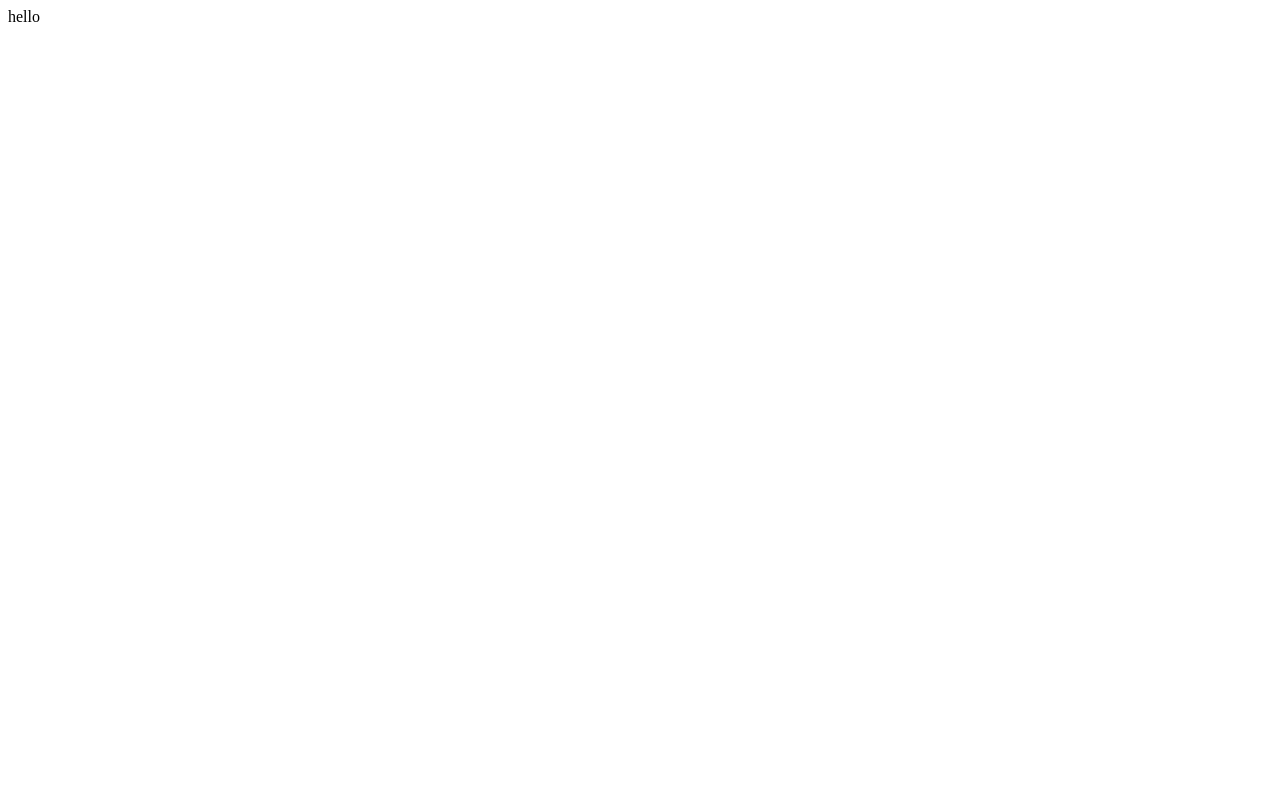
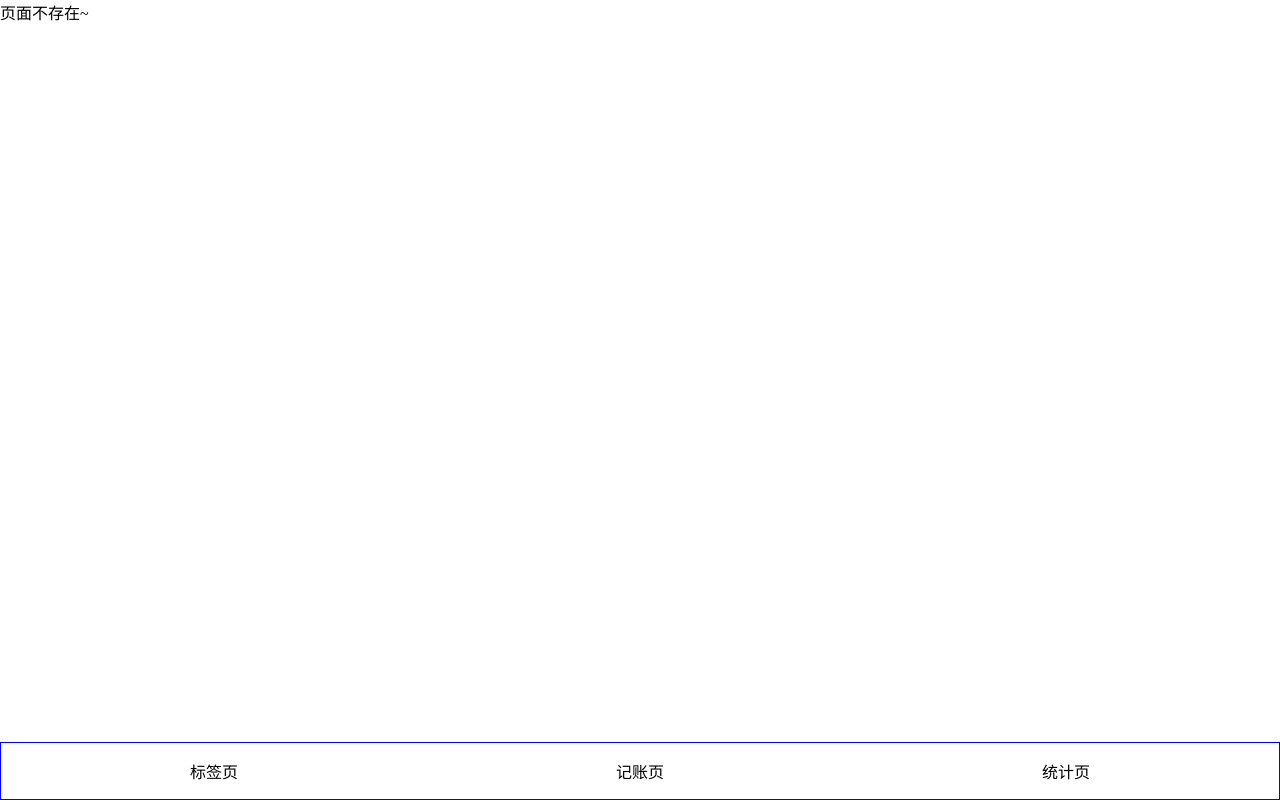
Before and after one commit to debugtheworldbot/morneyReact, a React (Create React App) app: page / in a window 1280 px wide. Built offline with nearby package versions, Linux system fonts and the light colour scheme.

Commit message:
finish layout of nav

```diff
--- a/package.json
+++ b/package.json
@@ -12,6 +12,7 @@
     "@types/react-dom": "^16.9.0",
     "react": "^16.13.1",
     "react-dom": "^16.13.1",
+    "react-router-dom": "^5.2.0",
     "react-scripts": "3.4.1",
     "styled-components": "^5.1.0",
     "typescript": "~3.7.2"
@@ -38,6 +39,7 @@
     ]
   },
   "devDependencies": {
+    "@types/react-router-dom": "^5.1.5",
     "@types/styled-components": "^5.1.0",
     "node-sass": "npm:dart-sass@1.25.0"
   }
--- a/src/App.tsx
+++ b/src/App.tsx
@@ -1,15 +1,86 @@
 import React from 'react';
+import {
+  HashRouter as Router,
+  Switch,
+  Route,
+  Redirect,
+  Link
+} from "react-router-dom";
+import styled from "styled-components";
+const Wrapper=styled.div`
+  height: 100vh;
+  display: flex;
+  flex-direction: column;
+`
+const Main=styled.div`
+ flex-grow: 1;
+ overflow: auto;
+`
 
-
-
-
+const Nav=styled.div`
+border:1px solid blue;
+ >ul{
+    display: flex;
+   >li{
+   width: 33.333333333%;
+   text-align: center;
+   padding: 16px;
+   }
+ }
+`
 
 function App() {
   return (
-    <div>
-    hello
-    </div>
+      <Router>
+        <Wrapper>
+          <Main>
+            <Switch>
+              <Route path="/tags">
+                <Tags />
+              </Route>
+              <Route path="/money">
+                <Money />
+              </Route>
+              <Route path="/statistics">
+                <Statistics />
+              </Route>
+              <Route path={'*'}>
+                <NoMatch />
+              </Route>
+              <Redirect exact from="/" to="/money" />
+            </Switch>
+          </Main>
+
+          <Nav>
+            <ul>
+              <li>
+                <Link to="/tags">标签页</Link>
+              </li>
+              <li>
+                <Link to="/money">记账页</Link>
+              </li>
+              <li>
+                <Link to="/statistics">统计页</Link>
+              </li>
+            </ul>
+          </Nav>
+        </Wrapper>
+      </Router>
   );
+}
+function NoMatch() {
+  return <div>页面不存在~</div>
+}
+function Statistics() {
+  return <h2>统计</h2>;
+}
+
+function Tags() {
+  return <h2>标签</h2>;
+}
+
+function Money() {
+  return <h2>记账</h2>;
 }
 
 export default App;
--- /dev/null
+++ b/src/index.scss
@@ -0,0 +1,15 @@
+@import-normalize;
+*{
+  margin: 0;
+  padding: 0;
+  }
+*{box-sizing: border-box;}
+*::before{  box-sizing: border-box;}
+*::after{  box-sizing: border-box;}
+ul,ol{
+  list-style: none;
+}
+a{
+  text-decoration: none;
+  color: inherit;
+}
--- a/src/index.tsx
+++ b/src/index.tsx
@@ -1,7 +1,7 @@
 import React from 'react';
 import ReactDOM from 'react-dom';
 import App from './App';
-
+import "./index.scss"
 
 ReactDOM.render(
   <React.StrictMode>
```
Also changed, not shown: 1 other file (tests, documents, lock files or other folders).
